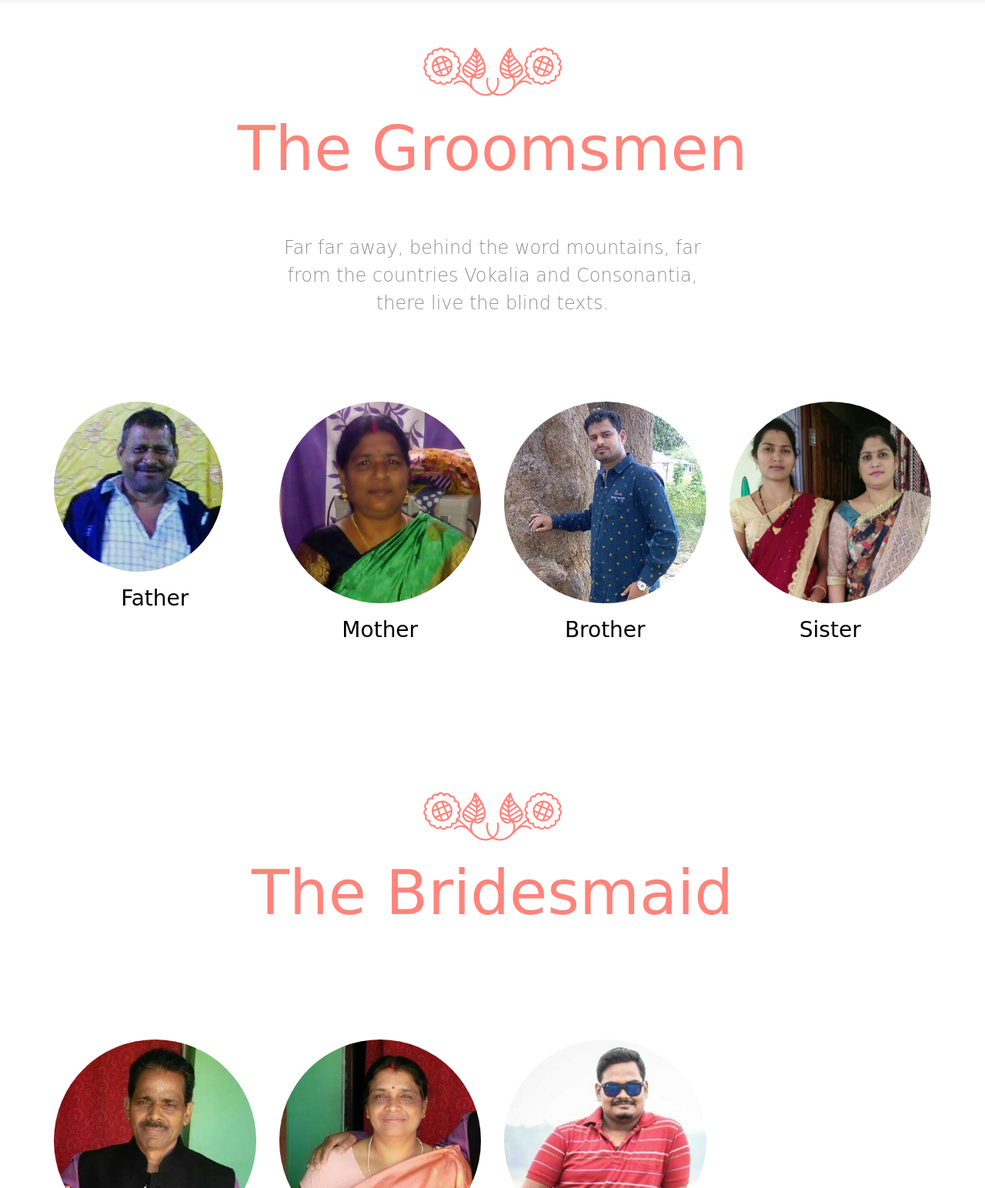
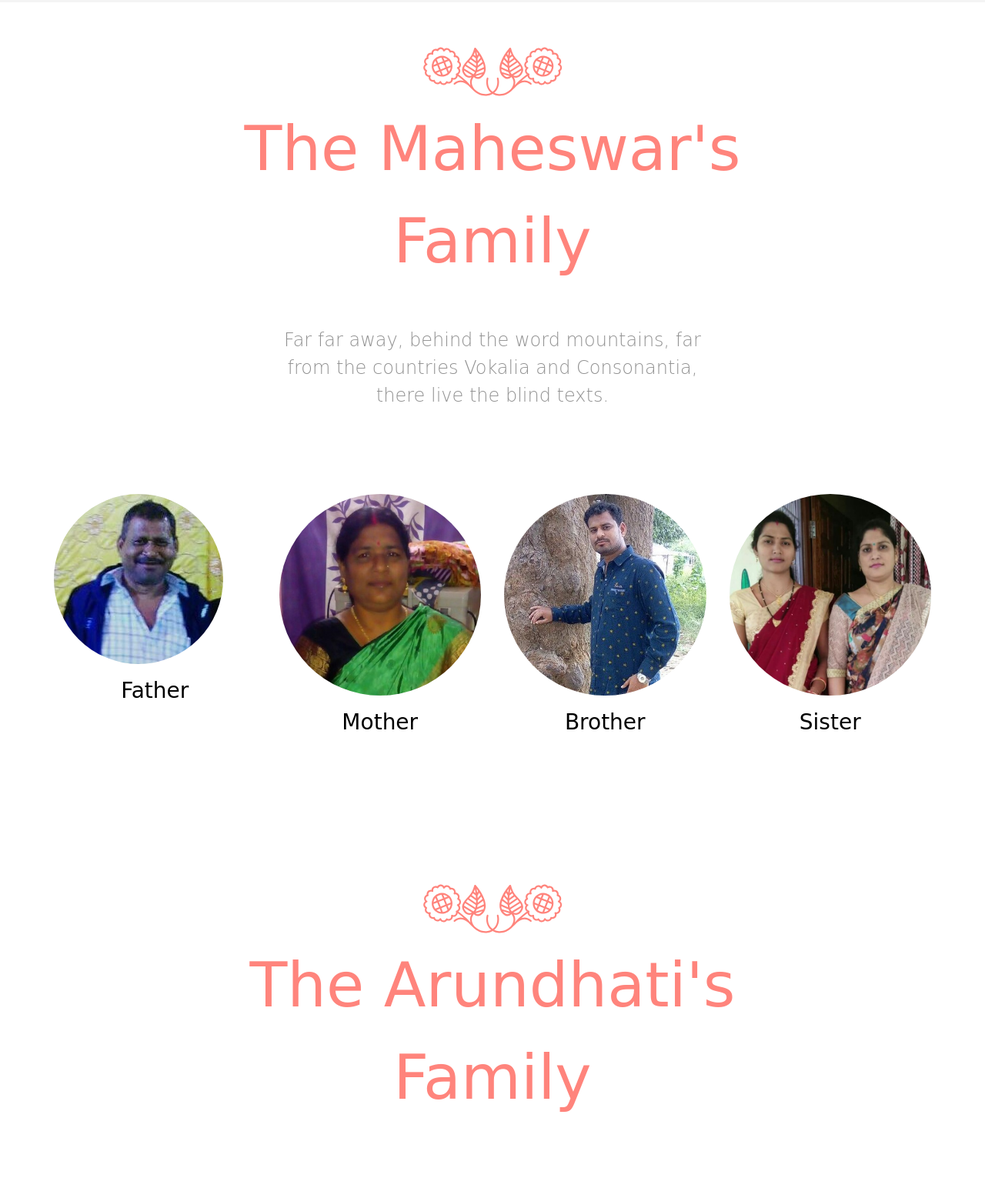
Before and after one commit to Rosa91/MaheswarWedsArundhati, a plain HTML site: page index.html in a window 1280 px wide. Shown: the part 4818-6362 px from the top of the page at 77% size. Drawn offline with Linux system fonts and the light colour scheme; a web font is replaced by a local one.

Commit message:
Update index.html

```diff
--- a/index.html
+++ b/index.html
@@ -258,7 +258,7 @@
 				<div class="col-md-8 col-md-offset-2">
 					<div class="col-md-12 text-center section-heading svg-sm colored">
 						<img src="images/flaticon/svg/005-two.svg" class="svg" alt="Groom's Family">
-						<h2>The Groomsmen</h2>
+						<h2>The Maheswar's Family</h2>
 						<div class="row">
 						<div class="col-md-10 col-md-offset-1 subtext  ">
 							<h3>Far far away, behind the word mountains, far from the countries Vokalia and Consonantia, there live the blind texts.</h3>
@@ -297,7 +297,7 @@
 				<div class="col-md-8 col-md-offset-2">
 					<div class="col-md-12 text-center section-heading svg-sm colored">
 						<img src="images/flaticon/svg/005-two.svg" class="svg" alt="Bride Family">
-						<h2>The Bridesmaid</h2>
+						<h2>The Arundhati's Family</h2>
 					</div>
 				</div>
 			</div>
```
